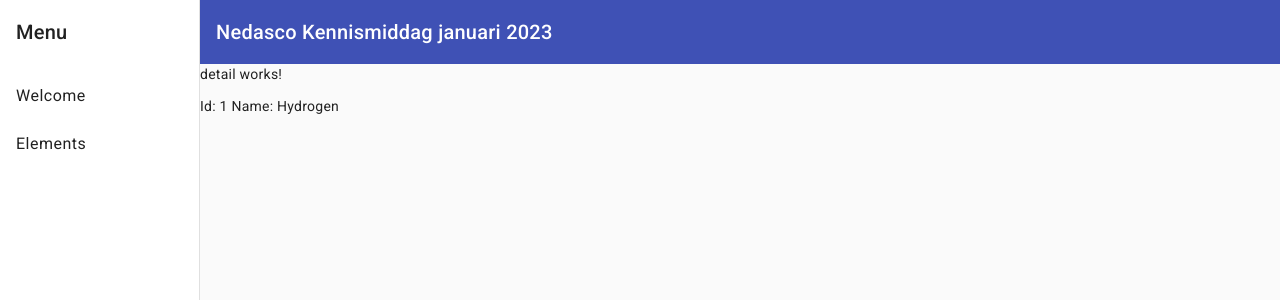
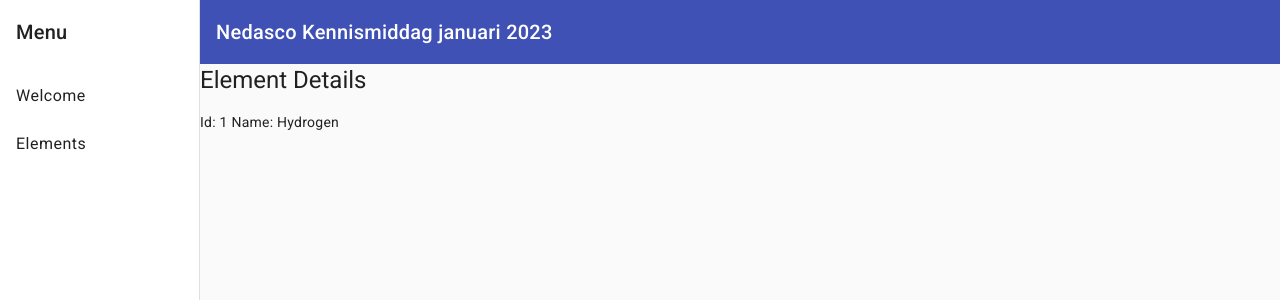
Before and after one commit to NavaraBV/nedasco-angular-kennismiddag-jan-2023, an Angular app: page /elements/1 in a window 1280 px wide. Shown: the top 300 px of the page. Built offline with nearby package versions, Linux system fonts and the light colour scheme.

Commit message:
add titles

```diff
--- a/src/app/detail/element-detail.component.html
+++ b/src/app/detail/element-detail.component.html
@@ -1,4 +1,4 @@
-<p>detail works!</p>
+<h1>Element Details</h1>
 <ng-container *ngIf="element$ | async as element">
   Id: {{ element.id }}
   Name: {{ element.name }}
--- a/src/app/element-list/element-list.component.html
+++ b/src/app/element-list/element-list.component.html
@@ -1,3 +1,5 @@
+<h1>Element List</h1>
+
 <div class="mat-elevation-z8">
   <table mat-table class="full-width-table" matSort aria-label="Elements">
     <!-- Id Column -->
```
